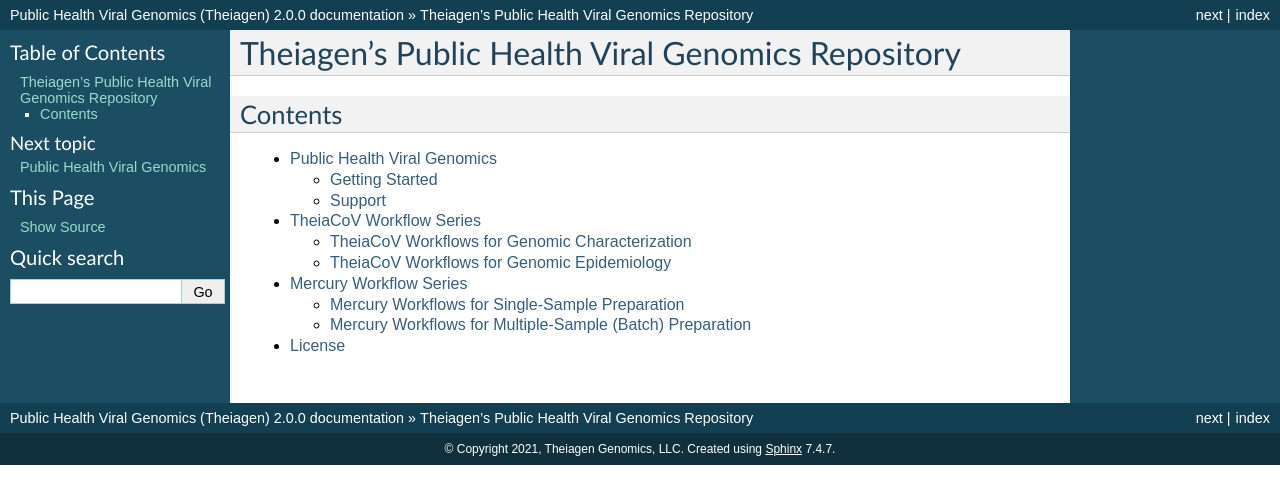
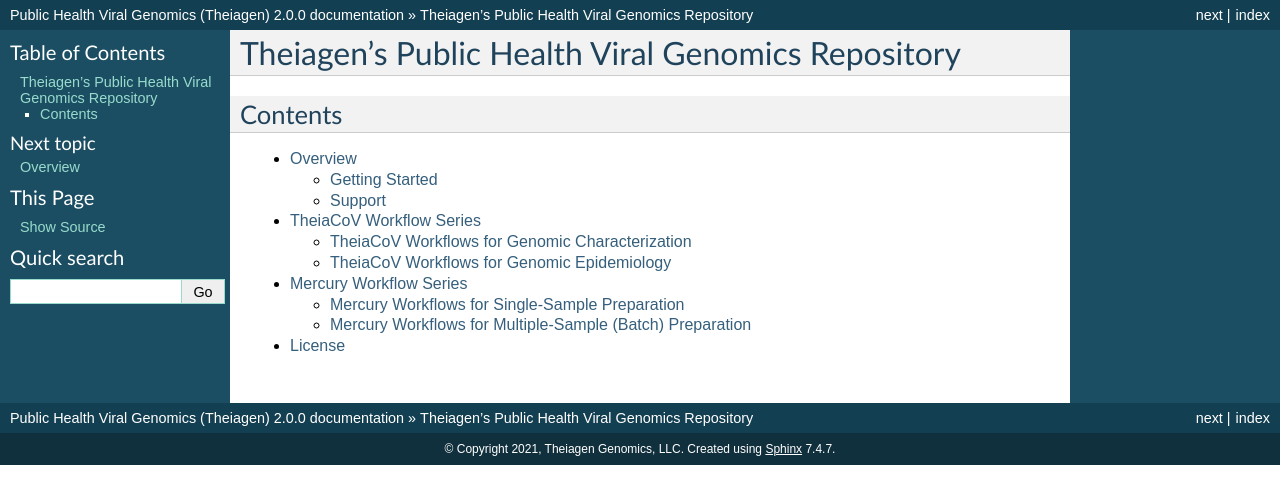
Before and after one commit to theiagen/public_health_viral_genomics, a Sphinx documentation site: the page built from docs/source/index.rst, in a window 1280 px wide. Shown: the top 504 px of the page. Built offline with Sphinx 7.4.7, drawn with Linux system fonts in a browser that asks for light colours; pages that are not in the unit, such as notebooks, are missing from menus.

Commit message:
Changed title test

```diff
--- a/docs/source/overview.rst
+++ b/docs/source/overview.rst
@@ -1,5 +1,5 @@
 ============================
-Public Health Viral Genomics
+Overview
 ============================
 
 The Theiagen Public Health Viral Genomics repository hosts a collection of WDL workflows for genomic characterization, submission preparation, and genomic epidemiology of the SARS-CoV-2 virus. While these workflows can be run locally or on an HPC system at the command-line with Cromwell or miniWDL, we strongly recommend use through `Terra <https://app.terra.bio/>`_, a bioinformatics web application developed by the Broad Institute of MIT and Harvard in collaboration with Microsoft and Verily Life Sciences.
```
